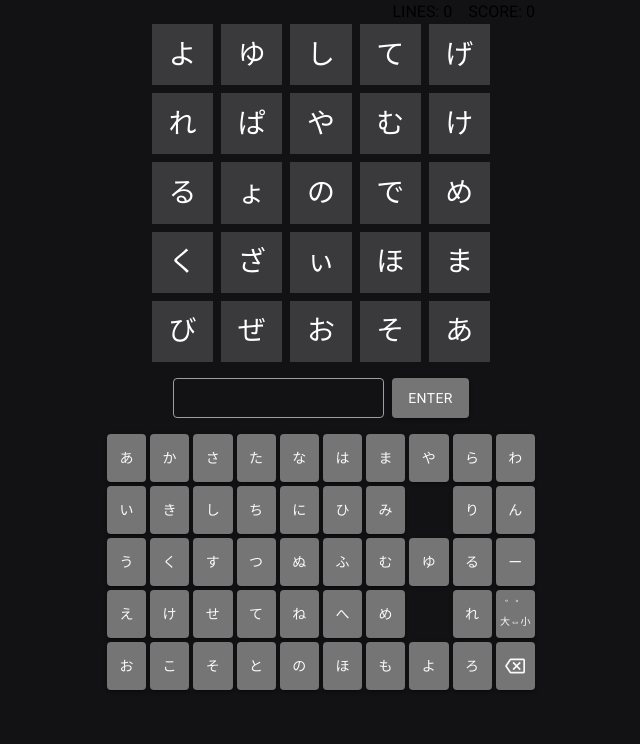
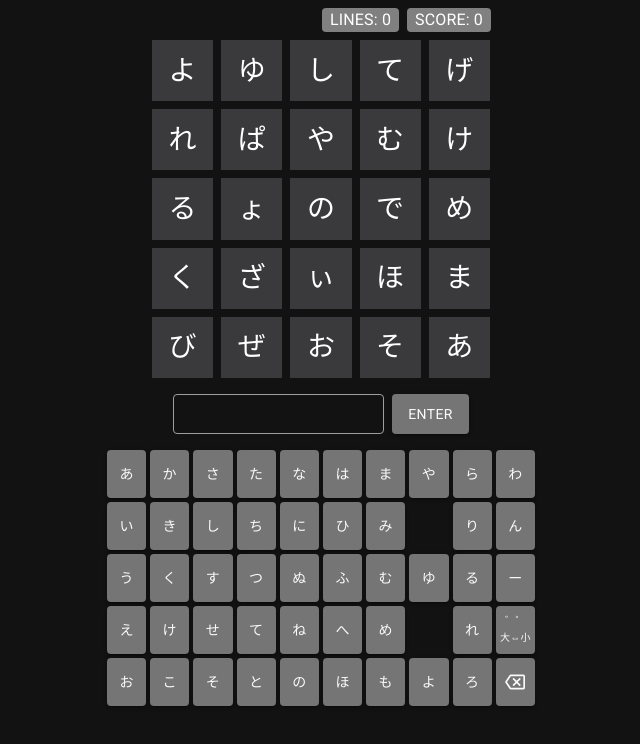
Before and after one commit to hellonagi/mojibi, a React (Create React App) app: page / in a window 1280 px wide. Shown: the top 744 px of the page, without its empty margins (319-959 px from the left). Built offline with nearby package versions, Linux system fonts and the light colour scheme.

Commit message:
Fix upper info

```diff
--- a/src/App.tsx
+++ b/src/App.tsx
@@ -1,13 +1,13 @@
-import 'sanitize.css'
 import './app.css'
+import CssBaseline from '@mui/material/CssBaseline'
 import { ThemeProvider } from '@mui/material/styles'
 import theme from './theme'
-
 import Game from './components/game'
 
 function App() {
 	return (
 		<ThemeProvider theme={theme}>
+			<CssBaseline />
 			<Game />
 		</ThemeProvider>
 	)
--- a/src/components/game/BingoGrid.tsx
+++ b/src/components/game/BingoGrid.tsx
@@ -8,6 +8,7 @@ import { getBingoLetters } from '../../utils/getBingoLetters'
 import { checkForMatchedLetters } from '../../utils/checkForMatchedLetters'
 import { checkForBingoLines } from '../../utils/checkForBingoLines'
 import Cell from './Cell'
+import UpperInfo from './UpperInfo'
 
 // Random 25 letters in Bingo Grid
 const bingoLetters: string[] = getBingoLetters()
@@ -45,6 +46,7 @@ const Bingo = () => {
 
 	return (
 		<Box minWidth={300} maxWidth={340} marginLeft='auto' marginRight='auto'>
+			<UpperInfo />
 			<Grid container justifyContent='center' gap={1}>
 				{bingoLetters.map((letter, index) => {
 					return <Cell letter={letter} index={index} key={letter} />
--- a/src/components/game/UpperInfo.tsx
+++ b/src/components/game/UpperInfo.tsx
@@ -1,6 +1,7 @@
 import { useEffect, useState, useContext } from 'react'
 
 import Box from '@mui/material/Box'
+import Typography from '@mui/material/Typography'
 
 import { GameContext } from '../game'
 import { calcLinesAndScore } from '../../utils/calcLinesAndScore'
@@ -22,9 +23,14 @@ const UpperInfo = () => {
 	}, [savedGrid])
 
 	return (
-		<Box display='flex' justifyContent='right' gap={2}>
-			<div>LINES: {lines}</div>
-			<div>SCORE: {score}</div>
+		<Box display='flex' justifyContent='right' gap={1} my={1}>
+			<Box px={1} borderRadius={1} sx={{ backgroundColor: 'gray' }}>
+				<Typography>LINES: {lines.toString().padStart(2)}</Typography>
+			</Box>
+			<Box px={1} borderRadius={1} sx={{ backgroundColor: 'gray' }}>
+				<Typography>SCORE: {score.toString().padStart(2)}</Typography>
+			</Box>
+			{/* <Typography>SCORE: {score.toString().padStart(2)}</Typography> */}
 		</Box>
 	)
 }
--- a/src/components/game/index.tsx
+++ b/src/components/game/index.tsx
@@ -29,7 +29,7 @@ const Game = () => {
 					setSavedGrid,
 				}}
 			>
-				<UpperInfo />
+				{/* <UpperInfo /> */}
 				<BingoGrid />
 				<Keyboard />
 			</GameContext.Provider>
--- a/src/theme.ts
+++ b/src/theme.ts
@@ -13,6 +13,7 @@ const theme = createTheme({
 		},
 	},
 	palette: {
+		mode: 'dark',
 		neutral: {
 			dark: grey[700],
 			main: grey[600],
```
